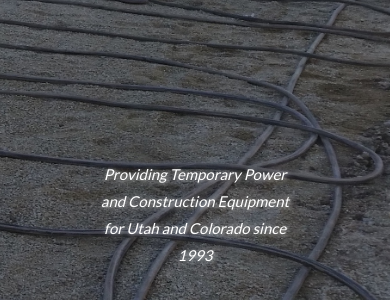
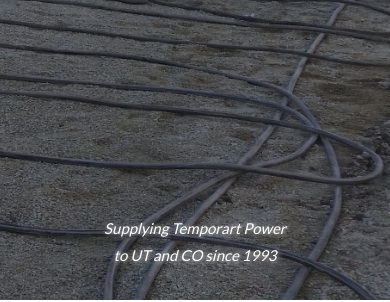
Before and after one commit to ciscoara/TPS, a plain HTML site: page index.html in a window 390 px wide. Shown: the part 544-846 px from the top of the page. Drawn offline with nearby package versions, Linux system fonts and the light colour scheme.

Commit message:
changed the mobile motto

```diff
--- a/index.html
+++ b/index.html
@@ -178,7 +178,7 @@
         </h2>
         </br>
         <h7 class="w3-hide-medium w3-hide-large w3-padding-16 w3-text-white w3-center" style="font-style: italic">
-          <p>Providing Temporary Power and Construction Equipment</br>for Utah and Colorado since 1993</p></h7>
+          <p>Supplying Temporart Power to UT and CO since 1993</p></h7>
       </div>
     </div>
 
```
